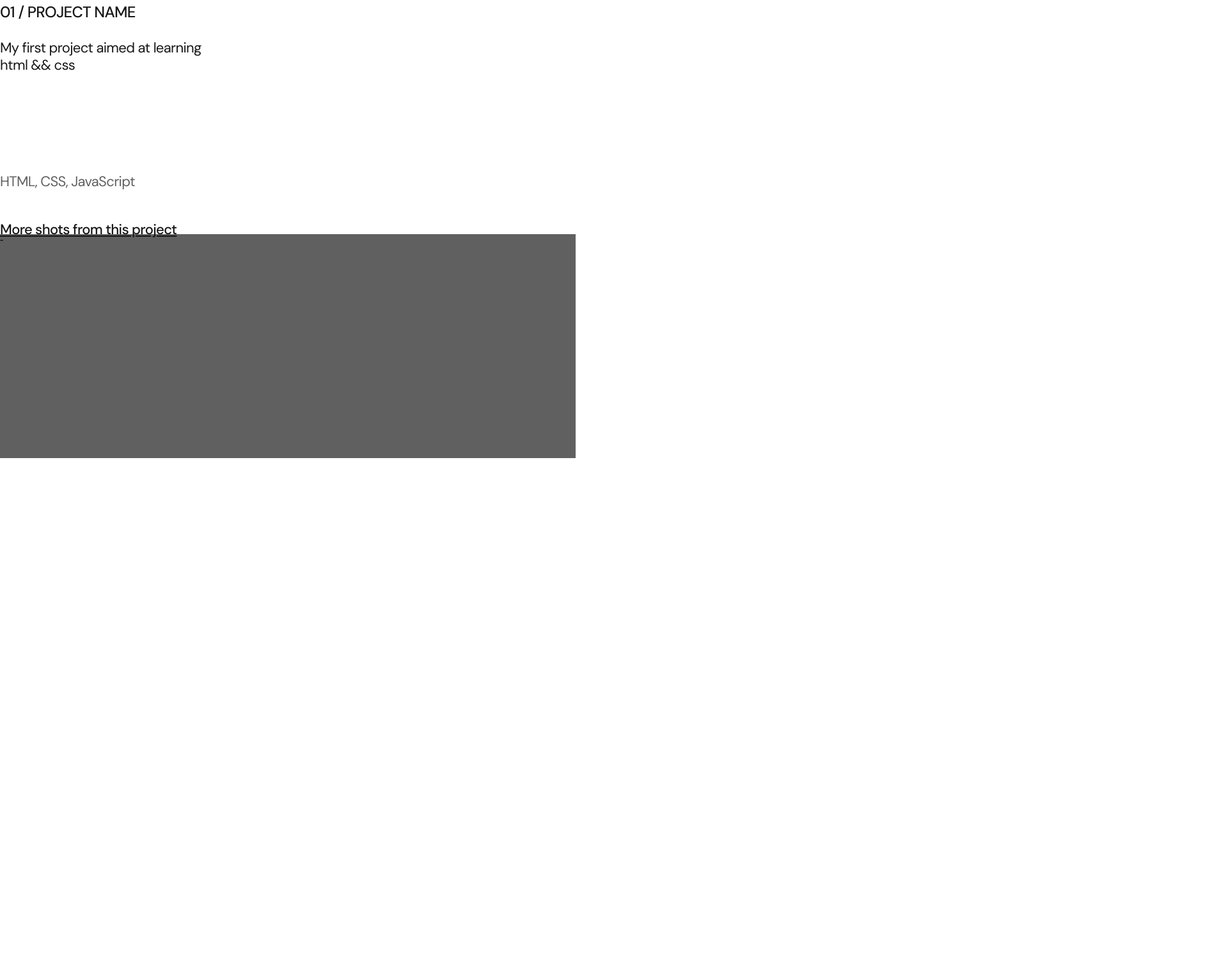
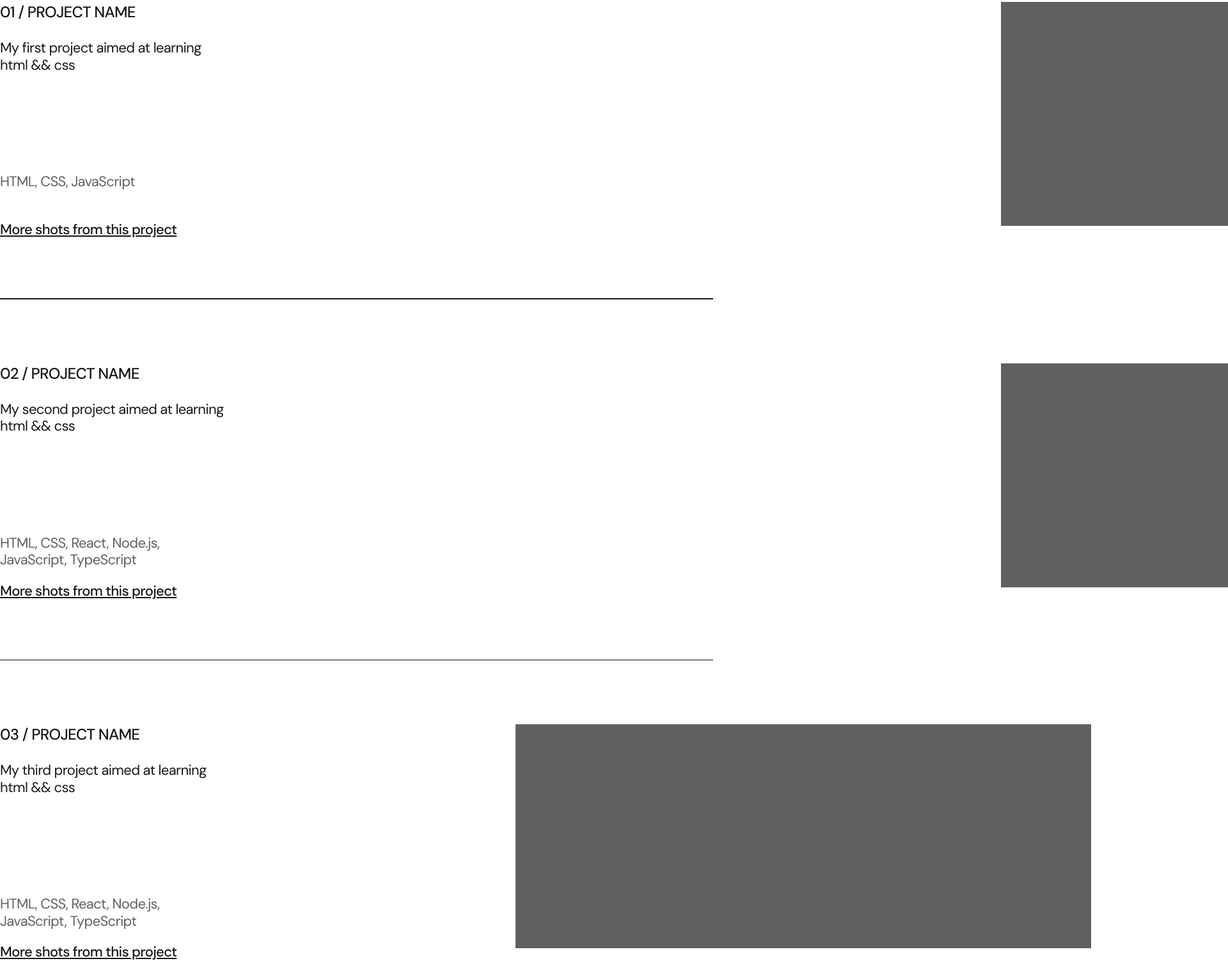
Before and after one commit to slaviknope/cv-application, a plain HTML site: page index.html in a window 1280 px wide. Shown: the part 393-1895 px from the top of the page at 64% size, 1920 px wide, since content can reach past the window. Before the commit the page ends 1109 px from the top, so only its background shows below. Drawn offline with Linux system fonts and the light colour scheme.

Commit message:
homework

```diff
--- a/index.css
+++ b/index.css
@@ -42,6 +42,7 @@ header nav p {
 
 .preview {
     margin-top: 120px;
+    border-bottom
 }
 
 .preview .info {
@@ -73,6 +74,11 @@ header nav p {
 svg {
     margin-top: 100px;
     margin-left: 80px;
+}
+
+.bio {
+    display: flex;
+
 }
 
 main .bio h1 {
@@ -113,6 +119,7 @@ main .bio .limpid {
     line-height: 121.5%;
     letter-spacing: -0.66px;
 }
+
 main .bio .emphasized {
     display: flex;
     width: 326.214px;
@@ -124,15 +131,22 @@ color: var(--main-black, #181717);
     line-height: 121.5%;
     letter-spacing: -0.66px;
     text-decoration-line: underline;
+
 }
-main .bio .rectangle{
+
+main .bio .rectangle {
     width: 900px;
     height: 350px;
     flex-shrink: 0;
     background: var(--main-gray, #606060);
-display: flex;
+    margin-left: 450px;
+}
 
-
-
+main .bio .line {
+    width: 1115.057px;
+    height: 1.5px;
+    background: #181717;
+    margin-top: 100px;
+    margin-bottom: 100px;
 
 }
--- a/index.html
+++ b/index.html
@@ -30,20 +30,53 @@
             </div>
             <div class="img-arrow">
                 <svg xmlns="http://www.w3.org/2000/svg" width="34" height="40" viewBox="0 0 34 40" fill="none">
-                    <path d="M19.1861 0.0575562H14.3849V30.5379L3.28693 18.8848L0 22.3749L16.7855 40L33.608 22.3749L30.2472 18.8848L19.1861 30.5379V0.0575562Z" fill="#181717"/>
-                  </svg>
+                    <path
+                        d="M19.1861 0.0575562H14.3849V30.5379L3.28693 18.8848L0 22.3749L16.7855 40L33.608 22.3749L30.2472 18.8848L19.1861 30.5379V0.0575562Z"
+                        fill="#181717" />
+                </svg>
             </div>
             <div class="bio">
-                <h1>01 / PROJECT NAME</h1>
-                <p >My first project aimed at learning html && css</p>
-                <p class="limpid"> HTML, CSS, JavaScript</p>
-                <p class="emphasized">More shots from this project</p>
-                <div class="rectangle">-
+                <div>
+                    <h1>01 / PROJECT NAME</h1>
+                    <p>My first project aimed at learning html && css</p>
+                    <p class="limpid"> HTML, CSS, JavaScript</p>
+                    <p class="emphasized">More shots from this project</p>
+                    <div class="line"></div>
+                </div>
+                <div class="rectangle">
 
                 </div>
 
 
             </div>
+            <div class="bio">
+                <div>
+                    <h1>02 / PROJECT NAME</h1>
+                    <p>My second project aimed at learning html && css</p>
+                    <p class="limpid"> HTML, CSS, React, Node.js, JavaScript, TypeScript</p>
+                    <p class="emphasized">More shots from this project</p>
+                    <div class="line"></div>
+                </div>
+                <div class="rectangle">
+
+                </div>
+
+
+            </div>
+            <div class="bio">
+                <div>
+                    <h1>03 / PROJECT NAME
+                    </h1>
+                    <p>My third project aimed at learning html && css</p>
+                    <p class="limpid"> HTML, CSS, React, Node.js, JavaScript, TypeScript</p>
+                    <p class="emphasized">More shots from this project</p>
+
+                </div>
+                <div class="rectangle">
+
+                </div>
+
+
 
 
         </section>
```
Lines whose indentation alone changed are shown as unchanged.
